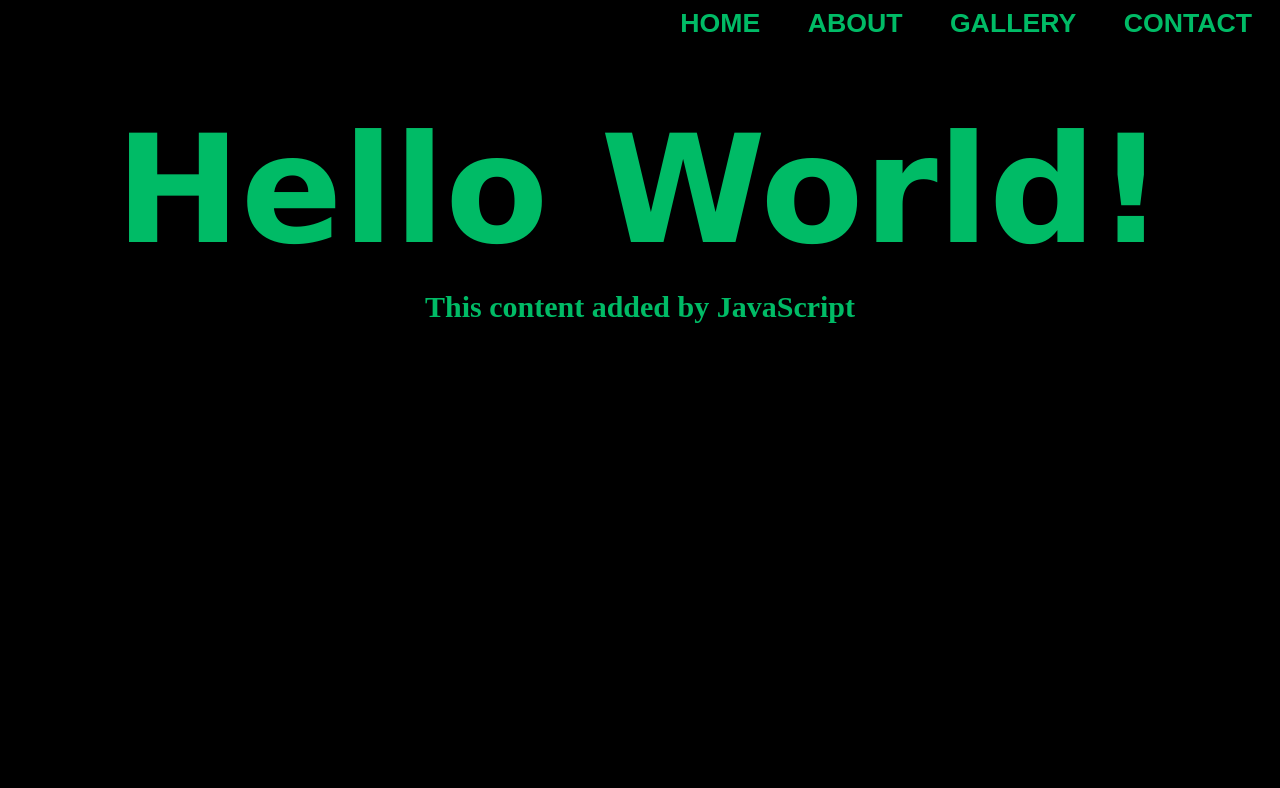
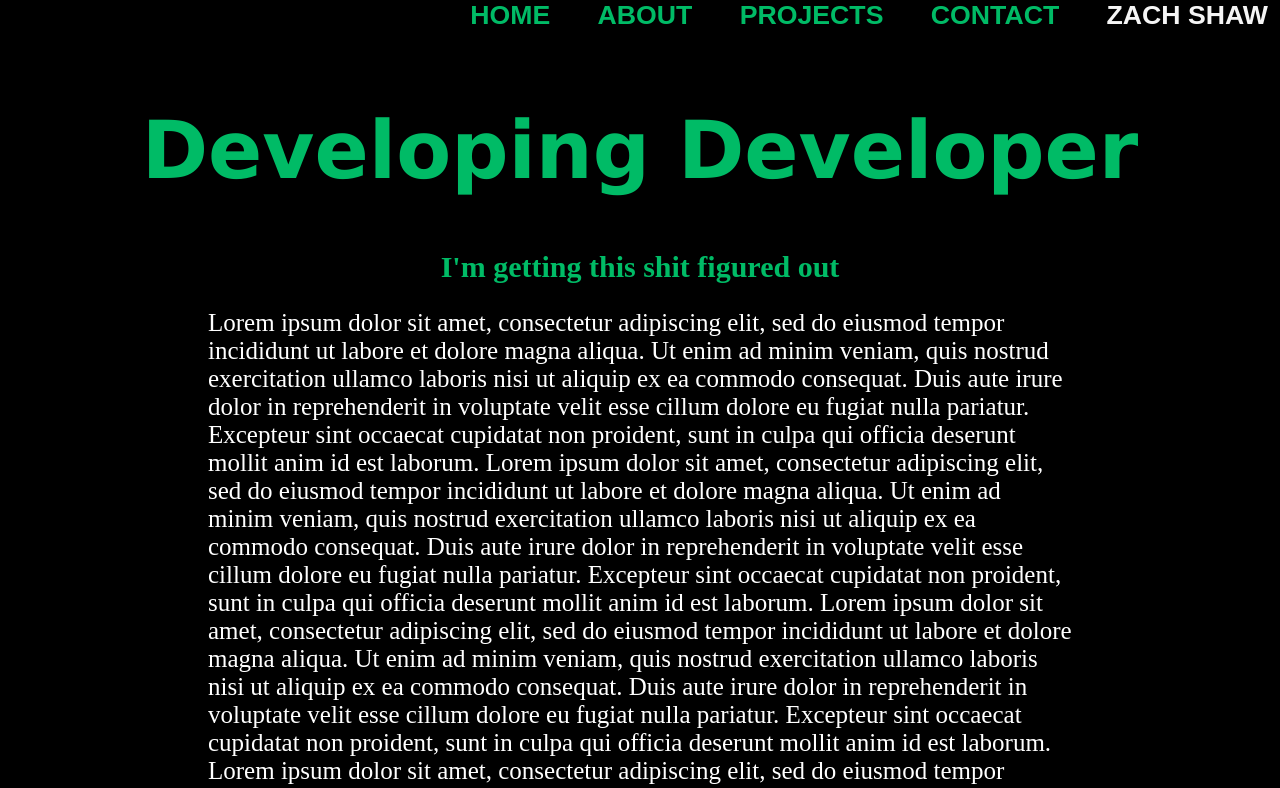
Before and after one commit to tempobeast/my-personal-website, a plain HTML site: page index.html in a window 1280 px wide. Shown: the top 788 px of the page. Drawn offline with Linux system fonts and the light colour scheme.

Commit message:
add html sections, js click alert

```diff
--- a/index.html
+++ b/index.html
@@ -5,13 +5,27 @@
         <title>My Personal Website</title>
     </head>
     <body>
+        <a id='home'></a>
         <nav class="topnav">
-            <a class="active" href='home' >HOME</a>
-            <a href='about'>ABOUT</a>
-            <a href='gallery'>GALLERY</a>
-            <a href='contact'>CONTACT</a>
+            <a class="navBar" href='#home'>HOME</a>
+            <a class="navBar" href='#about'>ABOUT</a>
+            <a class="navBar" href='#projects'>PROJECTS</a>
+            <a class="navBar" href='#contact'>CONTACT</a>
+            <a class="navBar" id="citeTitle"> ZACH SHAW</a>
         </nav>
-        <h1>Hello World!</h1>
+
+        <h1 class="mainh1">Developing Developer</h1>
         <script src="./script.js"></script>
+        <p>Lorem ipsum dolor sit amet, consectetur adipiscing elit, sed do eiusmod tempor incididunt ut labore et dolore magna aliqua. Ut enim ad minim veniam, quis nostrud exercitation ullamco laboris nisi ut aliquip ex ea commodo consequat. Duis aute irure dolor in reprehenderit in voluptate velit esse cillum dolore eu fugiat nulla pariatur. Excepteur sint occaecat cupidatat non proident, sunt in culpa qui officia deserunt mollit anim id est laborum.
+            Lorem ipsum dolor sit amet, consectetur adipiscing elit, sed do eiusmod tempor incididunt ut labore et dolore magna aliqua. Ut enim ad minim veniam, quis nostrud exercitation ullamco laboris nisi ut aliquip ex ea commodo consequat. Duis aute irure dolor in reprehenderit in voluptate velit esse cillum dolore eu fugiat nulla pariatur. Excepteur sint occaecat cupidatat non proident, sunt in culpa qui officia deserunt mollit anim id est laborum.
+            Lorem ipsum dolor sit amet, consectetur adipiscing elit, sed do eiusmod tempor incididunt ut labore et dolore magna aliqua. Ut enim ad minim veniam, quis nostrud exercitation ullamco laboris nisi ut aliquip ex ea commodo consequat. Duis aute irure dolor in reprehenderit in voluptate velit esse cillum dolore eu fugiat nulla pariatur. Excepteur sint occaecat cupidatat non proident, sunt in culpa qui officia deserunt mollit anim id est laborum.
+            Lorem ipsum dolor sit amet, consectetur adipiscing elit, sed do eiusmod tempor incididunt ut labore et dolore magna aliqua. Ut enim ad minim veniam, quis nostrud exercitation ullamco laboris nisi ut aliquip ex ea commodo consequat. Duis aute irure dolor in reprehenderit in voluptate velit esse cillum dolore eu fugiat nulla pariatur. Excepteur sint occaecat cupidatat non proident, sunt in culpa qui officia deserunt mollit anim id est laborum.
+        </p>
+        <h2 id='about'>ABOUT</h2>
+        <p>"I'm just a soul who's intentions are good. Oh lord, please don't let me be misunderstood."<br> - Eric Burden</p>
+        <h2 id='projects'>PROJECTS</h2>
+        <p>See current page to view current project.</p>
+        <h2 id='contact'>CONTACT</h2>
+        <p></p>
     </body>
 </html>
--- a/script.js
+++ b/script.js
@@ -1,4 +1,12 @@
 const h2 = document.createElement("h2");
-h2.textContent = "This content added by JavaScript";
+h2.textContent = "I'm getting this shit figured out";
 
 document.querySelector("body").appendChild(h2);
+
+const face = document.getElementById('citeTitle');
+
+function clickAlert() {
+    alert('Face image coming soon')
+}
+
+face.addEventListener('click', clickAlert);
--- a/style.css
+++ b/style.css
@@ -1,34 +1,71 @@
 body {
     background: #000;
+    color: white;
 }
 nav {
+    background-color: rgba(0,0,0,.6);
     font-family: Arial, Helvetica, sans-serif;
     font-size: 20pt;
     font-weight: bold;
     text-align: right;
+    /*overflow: hidden;*/
+    position: fixed;
+    top: 0;
+    height: 35px;
+    float: left;
+    width: 100%;
+    /*color: #0b6;
+    text-decoration: none;
+    padding-right: 20px;
+    padding-left: 20px;
+    padding-top: 5px;
+    padding-bottom: 5px;
+    text-align: right;*/
 }
-nav a {
+.navBar {
     color: #0b6;
     text-decoration: none;
     padding-right: 20px;
     padding-left: 20px;
     padding-top: 5px;
     padding-bottom: 5px;
+    text-align: right;
 }
 nav a:hover {
     background-color: #0b6;
     color: black;
 }
-h1 {
+#citeTitle{
+    color: whitesmoke;
+    background-color: rgba(0,0,0,.6);
+}
+.citeTitle:hover{
+    background-color: black;
+    color: white;
+}
+.mainh1 {
     text-align: center;
-    font-size: 150px;
     font-family: verdana;
-    line-height: 0px;
+    font-size: 5em;
     color: #0b6;
     padding-top: 50px;
+    margin-left: auto;
+    margin-right: auto;
 }
 h2 {
     text-align: center;
     color: #0b6;
     font-size: 30px;
 }
+p {
+    font-size: 25px;
+    margin-left: 200px;
+    margin-right: 200px;
+    padding-bottom: 150px;
+}
+#about + p, #projects + p {
+    width: 40%;
+    text-align: center;
+    margin-left: auto;
+    margin-right: auto;
+}
```
